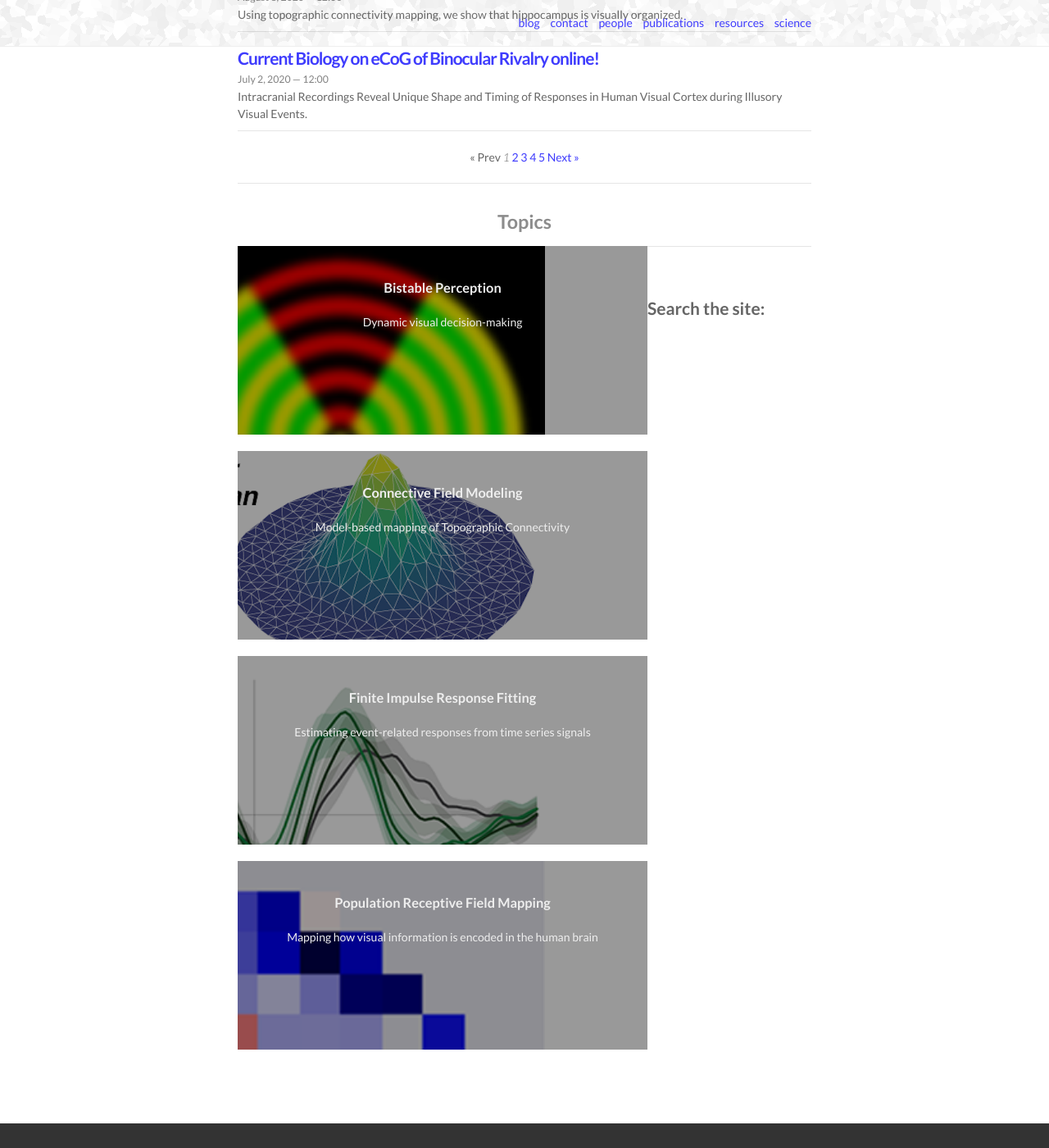
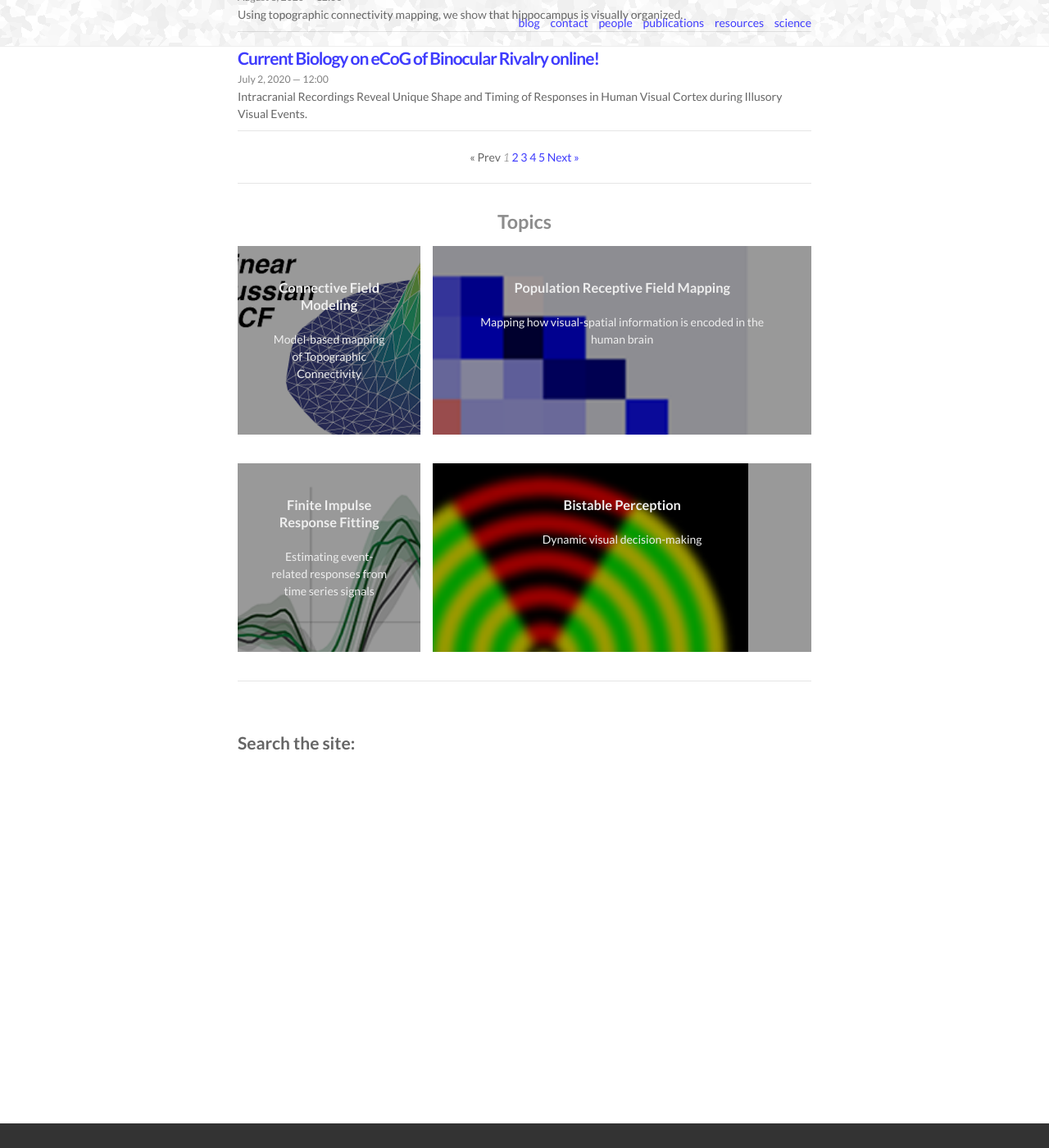
Before and after one commit to tknapen/tknapen.github.io, a Jekyll site: the page built from index.html, in a window 1280 px wide and 1400 px high, scrolled down 864 px. Shown: the whole window at 82% size. Built offline with Jekyll 4.4.1, drawn with Linux system fonts in a browser that asks for light colours; nearby versions of some CDN libraries; the list of posts is cut into pages by our own code; comment, search, counter and statistics services are not loaded.

```diff
--- a/_science/prf_project.markdown
+++ b/_science/prf_project.markdown
@@ -1,7 +1,7 @@
 ---
 layout: post
 title: Population Receptive Field Mapping
-description: Mapping how visual information is encoded in the human brain
+description: Mapping how visual-spatial information is encoded in the human brain
 frontpage: true
 img: /img/prf/eccen_quadrant.png
 ---
--- a/index.html
+++ b/index.html
@@ -68,13 +68,15 @@
   <h3>Topics</h3>
 </div>
 
-{% for project in site.science %}
+<div class="app">
+{% assign projects = site.science | sample:8 %}
+{% for project in projects %}
 {% if project.frontpage %}
 <div class="project">
     <div class="thumbnail">
       <a href="{{ site.baseurl }}{{ project.url }}">
         {% if project.img %}
-        <img class="thumbnail" src="{{ project.img }}"/>
+        <img class="thumbnail" src="{{ project.img }}" width=100%/>
         {% else %}
         <div class="thumbnail blankbox"></div>
         {% endif %}
@@ -88,6 +90,7 @@
 </div>
 {% endif %}
 {% endfor %}
+</div>
 <hr/>
 <br /><br /><br />
 <!-- <div class="header-bar"> -->
```
